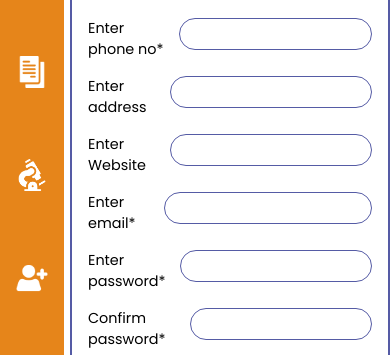
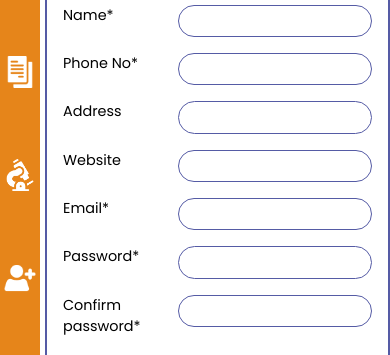
Before and after one commit to Tanisha-saini/MediCube, a plain HTML site: page signupaslab.html in a window 390 px wide. Shown: the part 244-599 px from the top of the page. Drawn offline with Linux system fonts and the light colour scheme; no server answers.

Commit message:
Responsiveness fixes

```diff
--- a/associatedlabs.css
+++ b/associatedlabs.css
@@ -3,6 +3,10 @@
     margin: 0;
     padding: 0;
     /* outline:1px solid black; */
+}
+
+a{
+    cursor: pointer;
 }
 
 @import url("https://fonts.googleapis.com/css2?family=Poppins:ital,wght@0,100;0,200;0,300;0,400;0,500;0,600;0,700;0,800;0,900;1,100;1,200;1,300;1,400;1,500;1,600;1,700;1,800;1,900&display=swap");
@@ -48,9 +52,9 @@ h1 {
 .labcov {
     border: 0.25rem solid #555BA5;
     border-radius: 1rem;
-    width: 15rem;
-    height: 16rem;
-    margin: 2rem 3rem;
+    width: 25rem;
+    height: 17rem;
+    margin: 2rem 1.5rem;
     display: flex;
     flex-direction: column;
     justify-content: center;
@@ -74,3 +78,16 @@ p{
     text-align: center;
     color:#E6851A
 }
+
+@media screen and(max-width:800px) {
+    nav {
+        width: 40px;
+        position: fixed;
+        overflow-y: hidden;
+    }
+}
+nav {
+    width: 40px;
+    position: fixed;
+    overflow-y: hidden;
+}
--- a/chooselogin.css
+++ b/chooselogin.css
@@ -4,6 +4,10 @@
     padding:0;
     /* outline: 1px solid black; */
     /* outline:1px solid black; */
+}
+
+a{
+    cursor: pointer;
 }
 
 body{
@@ -32,7 +36,7 @@ nav{
 #heading{
     text-align: center;
     margin-left: 50px;
-    padding-top:1rem;
+    padding:4rem 0;
     /* margin-bottom: 1rem; */
     color:#E6851A;
     font-size: 3rem
@@ -45,7 +49,7 @@ section{
     /* margin: auto; */
     /* height:100vh; */
     flex-wrap: wrap;
-    margin-left: 50px;
+    margin: 0 0 20px 50px;
 }
 /* section img{
     height:30%;
@@ -106,10 +110,21 @@ section{
     cursor: pointer;
 }
 
+@media screen  and (max-width:800px){
+
+    nav {
+        width: 40px;
+        position: fixed;
+        overflow-y: hidden;
+    }
+
+}
+
 @media screen and (max-width: 420px)
 {
     #heading{
         font-size: 2rem;
+        padding: 2rem 0;
     }
     section{
         gap:1rem;
--- a/loginaslab.css
+++ b/loginaslab.css
@@ -6,10 +6,18 @@
     /* outline:1px solid black; */
 }
 
+a{
+    cursor: pointer;
+}
+
 body {
     font-family: "Poppins", sans-serif;
     --primary-clr: #E6851A;
     --sec-clr: #555BA5;
+}
+
+a{
+    cursor: pointer;
 }
 
 nav {
@@ -34,15 +42,15 @@ nav {
     flex-direction: row;
     justify-content: center;
     align-items: center;
-    height: 100vh;
+    height: 90vh;
     margin-left: 50px;
     /* flex-wrap: wrap; */
-    padding: 1rem;
+    padding: 2rem 1rem;
 }
 
 #login-wrapper img {
     width: 30%;
-    height: 90vh;
+    height: 80vh;
 }
 
 form {
@@ -53,13 +61,13 @@ form {
     border-radius: 1rem;
     /* width: 25%; */
     align-items: center;
-    height: 70vh;
+    height: 67vh;
 }
 
 form h1 {
     text-align: center;
     color: var(--sec-clr);
-    padding: 2rem 0;
+    padding: 3rem 0;
 }
 
 .form-opt {
@@ -114,11 +122,24 @@ input[type="password"] {
 }
 
 @media screen and (max-width: 800px) {
+    #login-wrapper{
+        margin-left: 35px;
+    }
+
     #login-wrapper img {
         width: 40%;
     }
     #firstimg {
         display: none;
+    }
+    form{
+        height: auto;
+    }
+
+    nav {
+        width: 40px;
+        position: fixed;
+        overflow-y: hidden;
     }
 }
 
--- a/loginaspatient.css
+++ b/loginaspatient.css
@@ -3,6 +3,10 @@
     margin:0;
     padding:0;
     /* outline:1px solid black; */
+}
+
+a{
+    cursor: pointer;
 }
 
 body{
@@ -31,14 +35,14 @@ nav{
     flex-direction: row;
     justify-content: center;
     align-items: center;
-    height:100vh;
-    margin-left: 50px;
+    height:90vh;
+    margin-left: 30px;
     /* flex-wrap: wrap; */
-    padding:1rem;
+    padding:2rem 1rem;
 }
 #login-wrapper img{
     width:30%;
-    height:90vh;
+    height:80vh;
 }
 form{
     border:2px solid var(--sec-clr);
@@ -48,13 +52,13 @@ form{
     border-radius: 1rem;
     /* width: 25%; */
     align-items: center;
-    height:70vh;
+    height:67vh;
 }
 
 form h1{
     text-align: center;
     color: var(--sec-clr);
-    /* padding: 2rem 0; */
+    padding: 2rem 0;
     /* font-size: 2.5rem; */
 }
 
@@ -105,11 +109,25 @@ input[type=text], input[type=phoneno],input[type="email"],input[type="password"]
     text-decoration: underline;
 }
 @media screen and (max-width: 800px) {
+    nav {
+        width: 40px;
+        position: fixed;
+        overflow-y: hidden;
+    }
+
     #login-wrapper img{
         width:40%;
     }
     #firstimg{
         display:none;
+    }
+    form{
+        padding: 3rem 0.5rem;
+        width:35rem;
+    }
+
+    form h1{
+        padding: 1rem 0;
     }
 
 }
--- a/patientreports.css
+++ b/patientreports.css
@@ -2,6 +2,10 @@
     margin: 0;
     padding: 0;
     /* outline:1px solid black; */
+}
+
+a{
+    cursor: pointer;
 }
 
 @import url("https://fonts.googleapis.com/css2?family=Poppins:ital,wght@0,100;0,200;0,300;0,400;0,500;0,600;0,700;0,800;0,900;1,100;1,200;1,300;1,400;1,500;1,600;1,700;1,800;1,900&display=swap");
@@ -112,6 +116,13 @@ nav {
 }
 
 @media screen and (max-width:900px) {
+
+    nav {
+        width: 40px;
+        position: fixed;
+        overflow-y: hidden;
+    }
+
     .rightimg{
         display: none;
     }
--- a/reportpageforlab.css
+++ b/reportpageforlab.css
@@ -10,6 +10,11 @@ body {
   margin: 0;
   padding: 0;
 }
+
+a{
+  cursor: pointer;
+}
+
 nav {
   position: fixed;
   display: flex;
@@ -215,6 +220,13 @@ nav {
 }
 
 @media screen and (max-width: 900px) {
+
+  nav {
+    width: 40px;
+    position: fixed;
+    overflow-y: hidden;
+  }
+
   .rightimg {
     display: none;
   }
--- a/reportpageforpatient.css
+++ b/reportpageforpatient.css
@@ -3,6 +3,10 @@
     margin:0;
     padding:0;
     /* outline:1px solid black; */
+}
+
+a{
+    cursor: pointer;
 }
 
 body{
--- a/selectedreport.css
+++ b/selectedreport.css
@@ -3,6 +3,10 @@
     margin:0;
     padding:0;
     /* outline:1px solid black; */
+}
+
+a{
+    cursor: pointer;
 }
 
 body{
--- a/signupaslab.css
+++ b/signupaslab.css
@@ -3,6 +3,10 @@
   margin: 0;
   padding: 0;
   /* outline:1px solid black; */
+}
+
+a{
+  cursor: pointer;
 }
 
 body {
@@ -16,7 +20,7 @@ nav {
   gap: 4rem;
   background-color: #e6851a;
   height: 100vh;
-  width: 4rem;
+  width: 50px;
   align-items: center;
   justify-content: center;
   position: fixed;
@@ -31,7 +35,7 @@ nav {
   justify-content: center;
   align-items: center;
   height: 100vh;
-  margin-left: 50px;
+  margin-left: 25px;
   /* padding:1rem; */
 }
 
@@ -52,6 +56,7 @@ form{
 form h1 {
   text-align: center;
   color: var(--sec-clr);
+  padding: 1rem 0;
 }
 
 form a {
@@ -68,7 +73,7 @@ form a {
 }
 
 label {
-  font-size: 0.8rem;
+  font-size: 1rem;
 }
 
 input[type="text"],
@@ -79,7 +84,7 @@ input[type="password"] {
   border: 0.1rem solid var(--sec-clr);
   border-radius: 2rem;
   height: 1.5rem;
-  width: 75%;
+  width: 10rem;
   padding: 0.2rem 1rem;
 }
 
@@ -126,6 +131,12 @@ select {
   form{
       margin-left:1rem;
   }
+
+  nav {
+    width: 40px;
+    position: fixed;
+    overflow-y: hidden;
+}
 }
 @media screen and (max-width: 600px) {
   #signup-wrapper img{
--- a/signupaslab.html
+++ b/signupaslab.html
@@ -28,29 +28,29 @@
     <div id="signup-wrapper">
         <img id="firstimg" src="assets/signup1.png">
         <form>
-            <h1>SignUp</h1>
+            <h1>Lab SignUp</h1>
             <div class="form-opt">
-                <label for="name">Enter name*</label>
+                <label for="name">Name*</label>
                 <input type="text" id="name" required>
             </div>
             <div class="form-opt">
-                <label for="phoneno">Enter phone no*</label>
+                <label for="phoneno">Phone No*</label>
                 <input type="phoneno" id="phoneno"  required>
             </div >
             <div class="form-opt">
-                <label for="address">Enter address</label>
+                <label for="address">Address</label>
                 <input type="text" id="address" required>
             </div>
             <div class="form-opt">
-                <label for="website">Enter Website</label>
+                <label for="website">Website</label>
                 <input type="text" id="website" required>
             </div>
             <div class="form-opt">
-                <label for="email">Enter email*</label>
+                <label for="email">Email*</label>
                 <input type="email" id="email"  required>
             </div>
             <div class="form-opt">
-                <label for="password">Enter password*</label>
+                <label for="password">Password*</label>
                 <input type="password" id="password"  required>
             </div>
             <div class="form-opt">
--- a/signupaspatient.css
+++ b/signupaspatient.css
@@ -3,6 +3,10 @@
     margin:0;
     padding:0;
     /* outline:1px solid black; */
+}
+
+a{
+    cursor: pointer;
 }
 
 body{
@@ -16,7 +20,7 @@ nav{
     gap:4rem;
     background-color: #E6851A;
     height:100vh;
-    width:40px;
+    width:50px;
     align-items: center;
     justify-content: center;
     position: fixed;
@@ -33,7 +37,7 @@ nav{
     align-items: center;
     /* height:auto; */
     margin-left: 10px;
-    padding:1rem;
+    padding:6rem 1rem;
 }
 #signup-wrapper img{
     width:30%;
@@ -52,6 +56,7 @@ form{
 form h1{
     text-align: center;
     color: var(--sec-clr);
+    padding-bottom: 1rem;
 }
 
 form a{
@@ -75,7 +80,7 @@ input[type=text], input[type=phoneno],input[type="email"],input[type="password"]
     border: 0.1rem solid var(--sec-clr);
     border-radius: 2rem;
     height:1.7rem;
-    width:90%;
+    width:10rem;
     padding: 0.2rem 1rem;
 }
 
@@ -86,7 +91,7 @@ input[type=text], input[type=phoneno],input[type="email"],input[type="password"]
     padding: 1rem 2rem;
     width:60%;
     margin: auto;
-    margin-top:0.8rem;
+    margin-top:1.2rem;
     margin-bottom: 0.8rem;
     border: none;
     display: flex;
@@ -112,6 +117,17 @@ select{
     font-size: 1rem;
 }
 @media screen and (max-width: 900px) {
+
+    nav {
+        width: 40px;
+        position: fixed;
+        overflow-y: hidden;
+    }
+
+    #signup-wrapper{
+        margin-left: 20px;
+        padding: 4rem 1rem;
+    }
     #signup-wrapper img{
         width:45%;
     }
--- a/style.css
+++ b/style.css
@@ -25,7 +25,7 @@ nav {
     gap: 4rem;
     background-color: #E6851A;
     height: 100vh;
-    width: 4vw;
+    width: 50px;
     align-items: center;
     justify-content: center;
     position: fixed;
@@ -158,8 +158,8 @@ nav {
     position: absolute;
     height: 20vh;
     width: 12vw;
-    top: 45vh;
-    left: 41vw;
+    top: 44vh;
+    left: 42vw;
 }
 
 #section2 p{
@@ -359,16 +359,16 @@ footer p {
 @media screen and (max-width: 500px){
     #section1 h1{
         font-size: 2.5rem;
-        margin:5rem 0 0 1rem;
+        margin:5rem 0 0 0rem;
     }
 
     #section1 h5{
         font-size: 1rem;
-        margin:2rem 0 0 1rem;
+        margin:2rem 0 0 0rem;
     }
 
     #section1 button{
-        margin:2rem 0 0 1rem;
+        margin:2rem 0 0 0rem;
     }
 
 }
```
Also changed, not shown: signupaspatient.html (+7 -5 lines).
